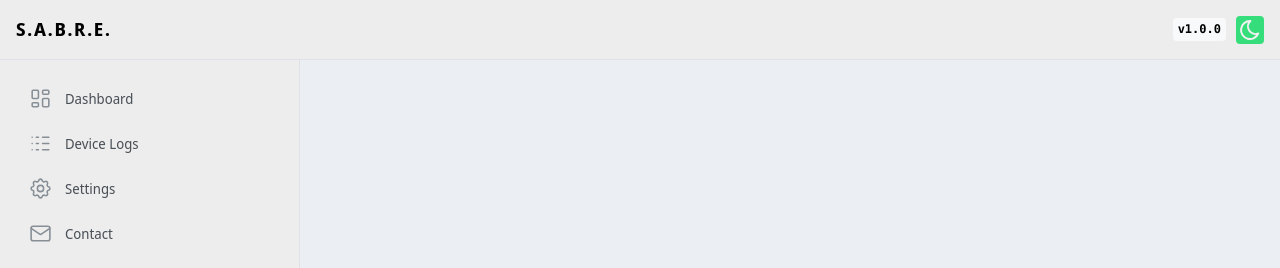
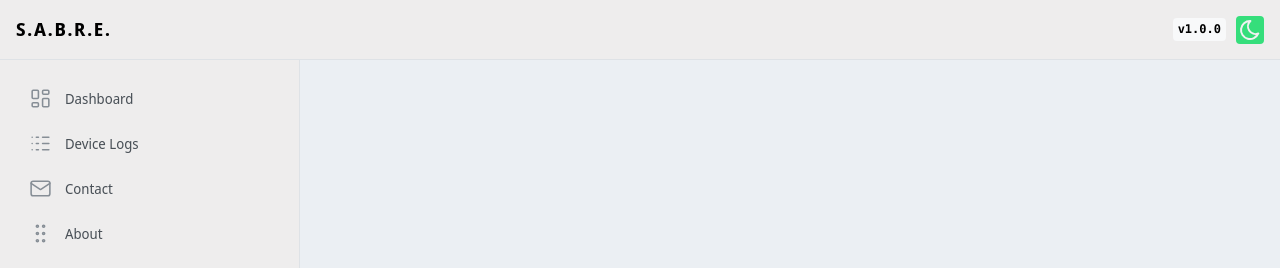
Before and after one commit to Duro233/smartbreaker, a React (Vite) app in the folder frontend/: page / in a window 1280 px wide. Shown: the top 268 px of the page. Built offline with nearby package versions, Linux system fonts and the light colour scheme; no server answers.

Commit message:
Remove Settings link from post-login navigation
Comment out the Settings link and icon in navigation.

```diff
--- a/frontend/src/components/home-comp/navigation/post-login-navigation.tsx
+++ b/frontend/src/components/home-comp/navigation/post-login-navigation.tsx
@@ -15,7 +15,7 @@ import {
   IconHome,
   IconLayoutDashboard,
   IconMail,
-  IconSettings,
+  //IconSettings,
   IconGripVertical,
   IconSwitchHorizontal,
   IconLogout,
@@ -45,7 +45,7 @@ type PostLoginNavigationProps = {
 const defaultLinks: NavItem[] = [
   { link: '/dashboard', label: 'Dashboard', icon: IconLayoutDashboard },
   {link: '/logs', label: 'Device Logs', icon: IconLogs},
-  { link: '/settings', label: 'Settings', icon: IconSettings },
+  //{ link: '/settings', label: 'Settings', icon: IconSettings },
   { link: '/contact', label: 'Contact', icon: IconMail },
   { link: '/about', label: 'About', icon: IconGripVertical},
 ];
```
